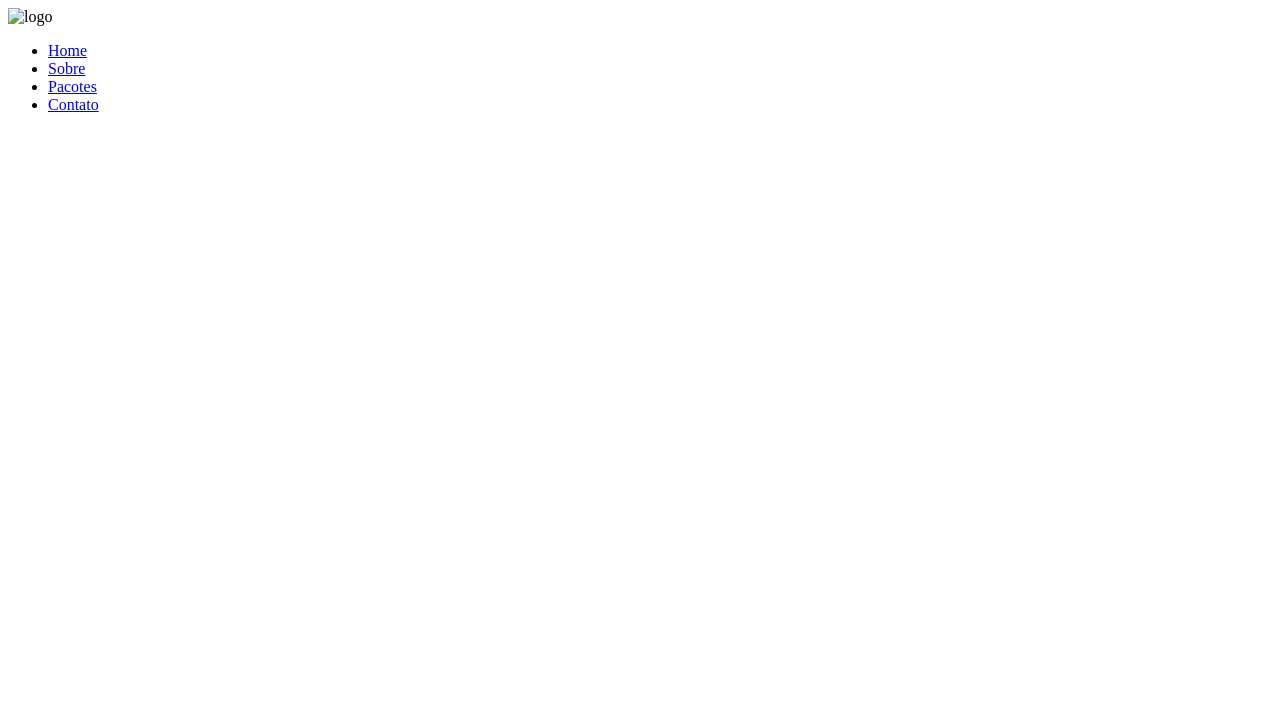
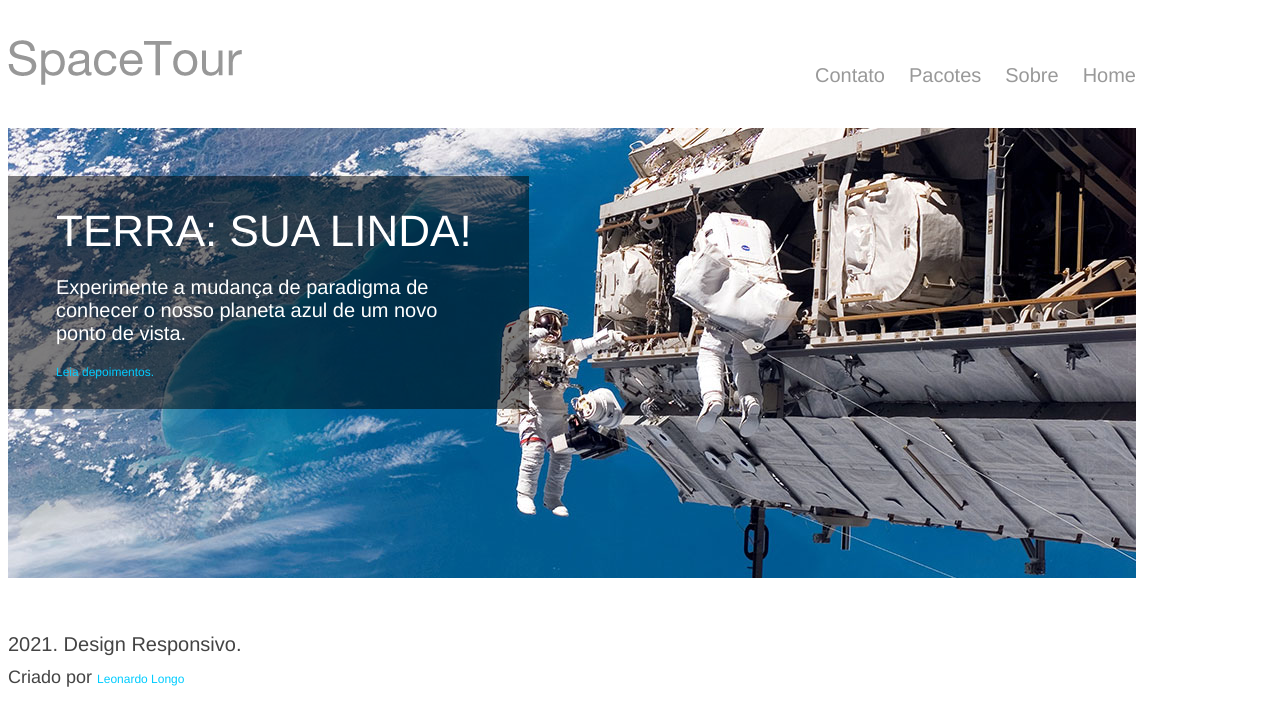
Before and after one commit to NapoleonBorn2Party/spacetur, a plain HTML site: page index.html in a window 1280 px wide. Drawn offline with Linux system fonts and the light colour scheme.

Commit message:
HTML e CSS finalizados

```diff
--- a/css/style.css
+++ b/css/style.css
@@ -0,0 +1,103 @@
+body {
+	font-size: 12px;
+	font-family: "Helvetica Neue", Helvetica, Arial, sans-serif;
+	color: #444;
+}
+
+.container {
+	max-width: 1128px;
+}
+
+a {
+	color: #00ccff;
+	text-decoration: none;
+	font-size: 12px;
+}
+
+a:hover {
+	text-decoration: underline;
+}
+
+p {
+	font-size: 20px;
+}
+
+img {
+	max-width: 100%;
+}
+
+.cabecalho {
+	width: 100%;
+	height: 48px;
+	margin-top: 40px;
+	margin-bottom: 40px;
+}
+
+.logo {
+	float: left;
+}
+
+.menu {
+	float: right;
+}
+
+ul li {
+	float: right;
+	display: inline;
+	font-size: 14px;
+	margin-left: 24px;
+	margin-top: 12px;
+	list-style: none;
+}
+
+ul li a {
+	font-size: 20px;
+	color: #999;
+}
+
+.banner {
+	height: 450px;
+	margin-bottom: 35px;
+	position: relative;
+}
+
+.box {
+	width: 425px; /* instrucao do prof tava errada, n eh 42.5 */
+	padding: 30px 48px;
+	position: absolute;
+	top: 48px;
+	background-color: rgba(0, 0, 0, 0.5);
+}
+
+.box p {
+	font-size: 20px;
+	color: #fff;
+}
+
+h1 {
+	text-transform: uppercase; /* prefiro fazer assim do que escrever em maiusculo no html */
+	margin-top: 0;
+	margin-bottom: 0;
+	font-size: 44px; /* pra ficar igual do prof tive q diminuir um pouco o tamanho */
+	font-weight: 200;
+	color: #fff;
+}
+
+.rodape {
+	width: 100%;
+	margin-bottom: 30px;
+	float: left;
+	font-size: 30px;
+}
+
+.rodape p {
+	margin-bottom: 0px;
+}
+
+.rodape small {
+	font-size: 18px;
+}
+
+footer a {
+	font-size: 1;
+}
--- a/index.html
+++ b/index.html
@@ -5,6 +5,7 @@
 		<meta http-equiv="X-UA-Compatible" content="IE=edge" />
 		<meta name="viewport" content="width=device-width, initial-scale=1.0" />
 		<title>Spacetur</title>
+		<link rel="stylesheet" href="./css/style.css" />
 	</head>
 	<body>
 		<div class="container">
@@ -19,8 +20,21 @@
 					</ul>
 				</nav>
 			</header>
-			<section class="banner"></section>
-			<footer class="rodape"></footer>
+			<section class="banner">
+				<img src="./img/banner.jpg" alt="baner" />
+				<div class="box">
+					<h1>Terra: Sua linda!</h1>
+					<p>
+						Experimente a mudança de paradigma de conhecer o nosso planeta azul
+						de um novo ponto de vista.
+					</p>
+					<a href="???">Leia depoimentos.</a>
+				</div>
+			</section>
+			<footer class="rodape">
+				<p>2021. Design Responsivo.</p>
+				<small>Criado por <a href="???">Leonardo Longo</a></small>
+			</footer>
 		</div>
 	</body>
 </html>
```
Also changed, not shown: img/banner.jpg (added), img/logo-spacetours.png (added), 1 other file.
